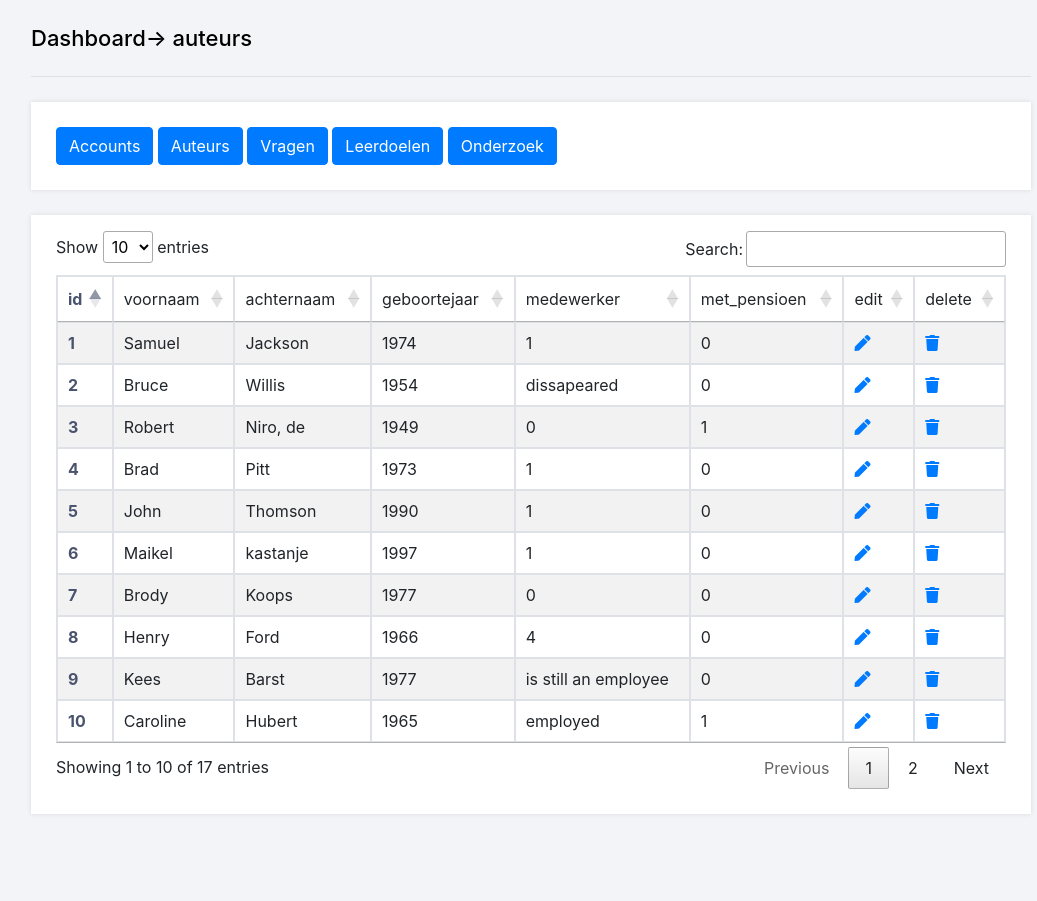
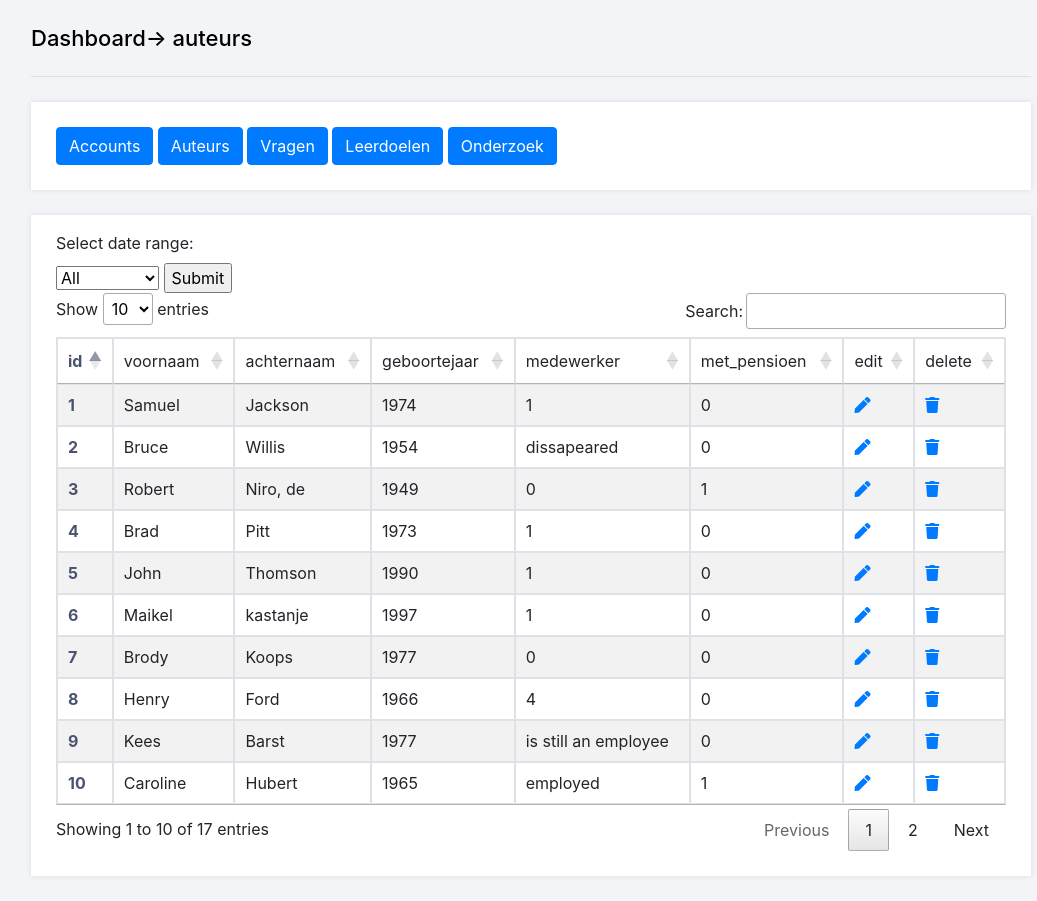
Before and after one commit to Sema-1054531/werkplaats-2-mvc, a Flask app: page /home/auteurs in a window 1280 px wide. Shown: the part 60-961 px from the top of the page, without its empty margins (109-1146 px from the left). Before the commit the page ends 849 px from the top, so only its background shows below. Run offline with Flask 2, Linux system fonts and the light colour scheme; a user stored in the database is signed in; data comes from the database, SQL or seed files in the repository; some libraries are stand-ins or nearby versions.

Commit message:
Update auteurs.html

```diff
--- a/templates/auteurs.html
+++ b/templates/auteurs.html
@@ -13,9 +13,22 @@
     <a href='/home/leerdoelen' class='btn btn-primary'>Leerdoelen</a>
     <a href='/filtering' class='btn btn-primary'>Onderzoek</a>
 </div>
+
+
+
 <!-- {% endblock %} -->
 
 {% block body %}
+
+<form method="POST" action="/home/auteurs">
+    <label for="dob">Select date range:</label><br>
+    <select id="dob" name="dob">
+        <option value="show-all">All</option>
+        <option value="1990-1999">1990-1999</option>
+    </select>
+    <input type="submit" value="Submit">
+</form>
+
 <div class="row">
     <div class="col-md-12">
         <table id="example" class="table table-striped table-bordered" style="width:100%">
```
